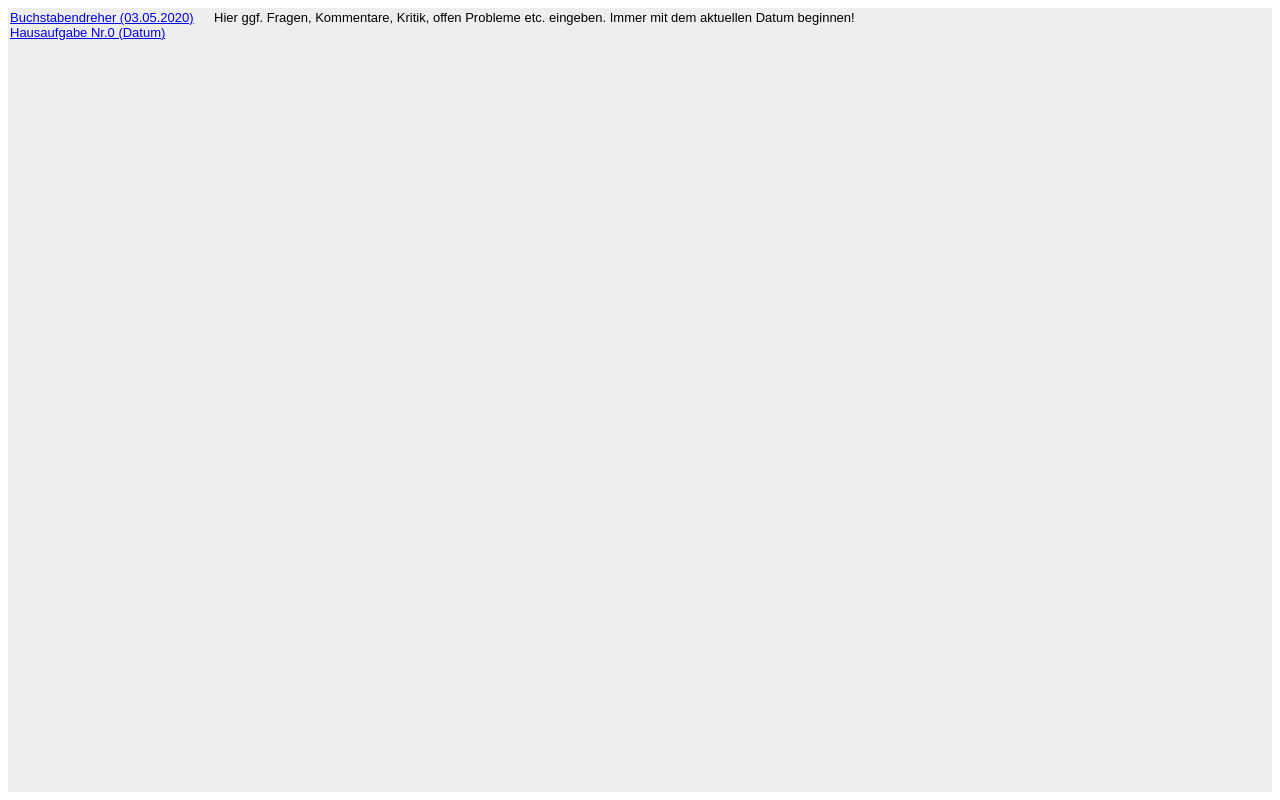
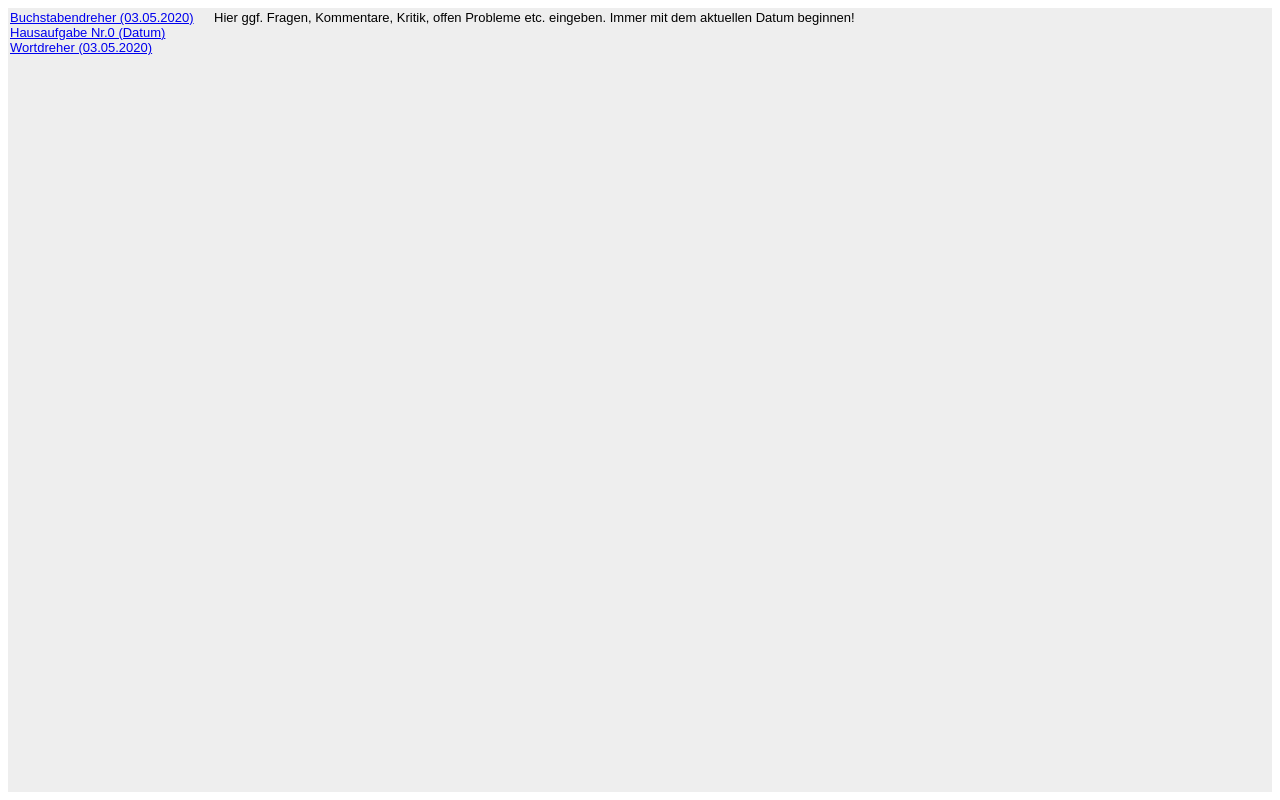
Before and after one commit to LenaGHfu/Softwaredesign20, a plain HTML site: page steckbrief.htm in a window 1280 px wide. Drawn offline with Linux system fonts and the light colour scheme.

Commit message:
Wortverdreher

```diff
--- a/steckbrief.htm
+++ b/steckbrief.htm
@@ -12,6 +12,7 @@
 		-->
 		<a href="https://github.com/LenaGHfu/Softwaredesign20/blob/master/Aufgaben/Buchstabendreher/Program.cs" target="_blank">Buchstabendreher (03.05.2020)</a><br>
 		<a href="https://webuser.hs-furtwangen.de/~del/Softwaredesign/Steckbrief/link" target="_blank">Hausaufgabe Nr.0 (Datum)</a><br>
+		<a href="https://webuser.hs-furtwangen.de/~del/Softwaredesign20/Buchstabendreher/Programm.cs" target="_blank">Wortdreher (03.05.2020)</a><br>
 	</td>
     <td>Hier ggf. Fragen, Kommentare, Kritik, offen Probleme etc. eingeben. Immer mit dem aktuellen Datum beginnen!</td>
   </tr>
```
